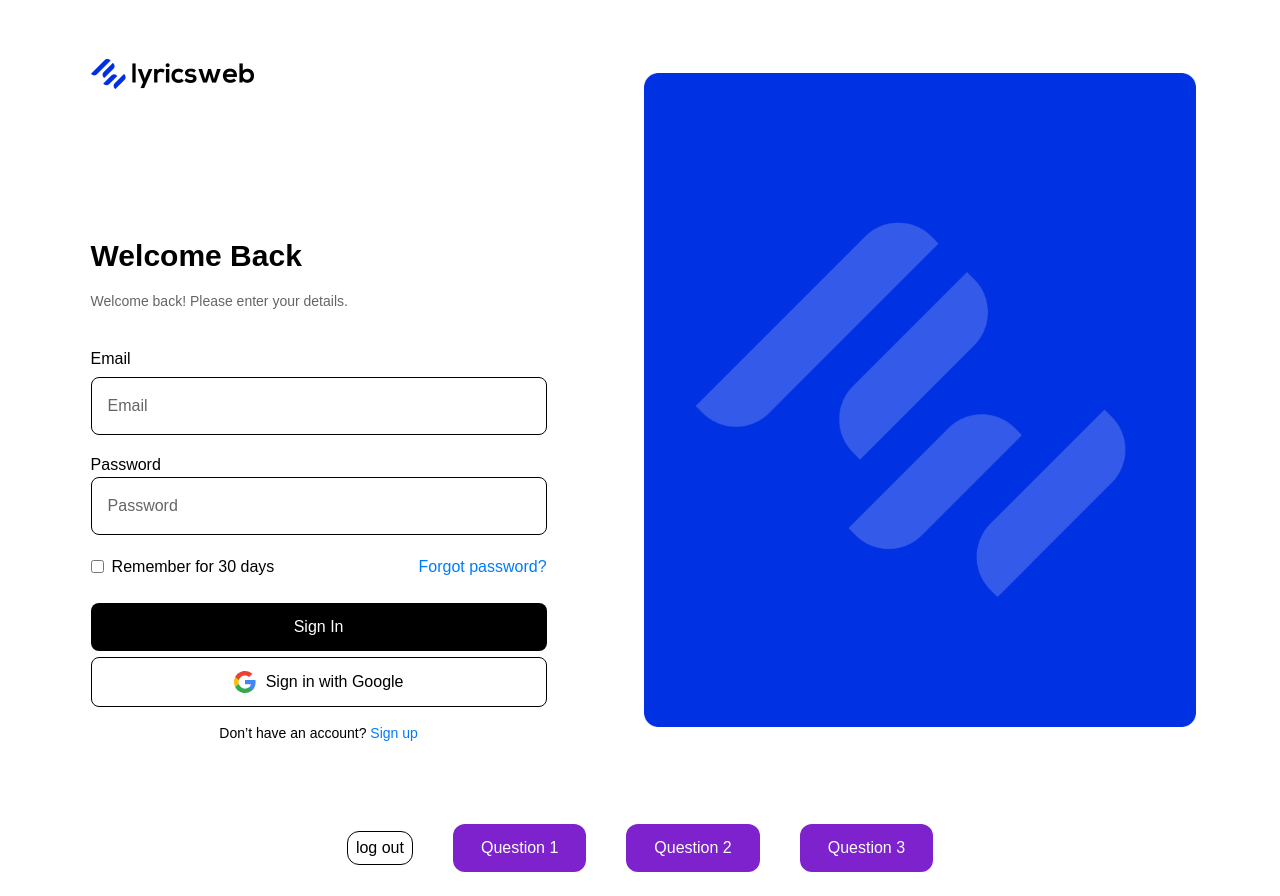
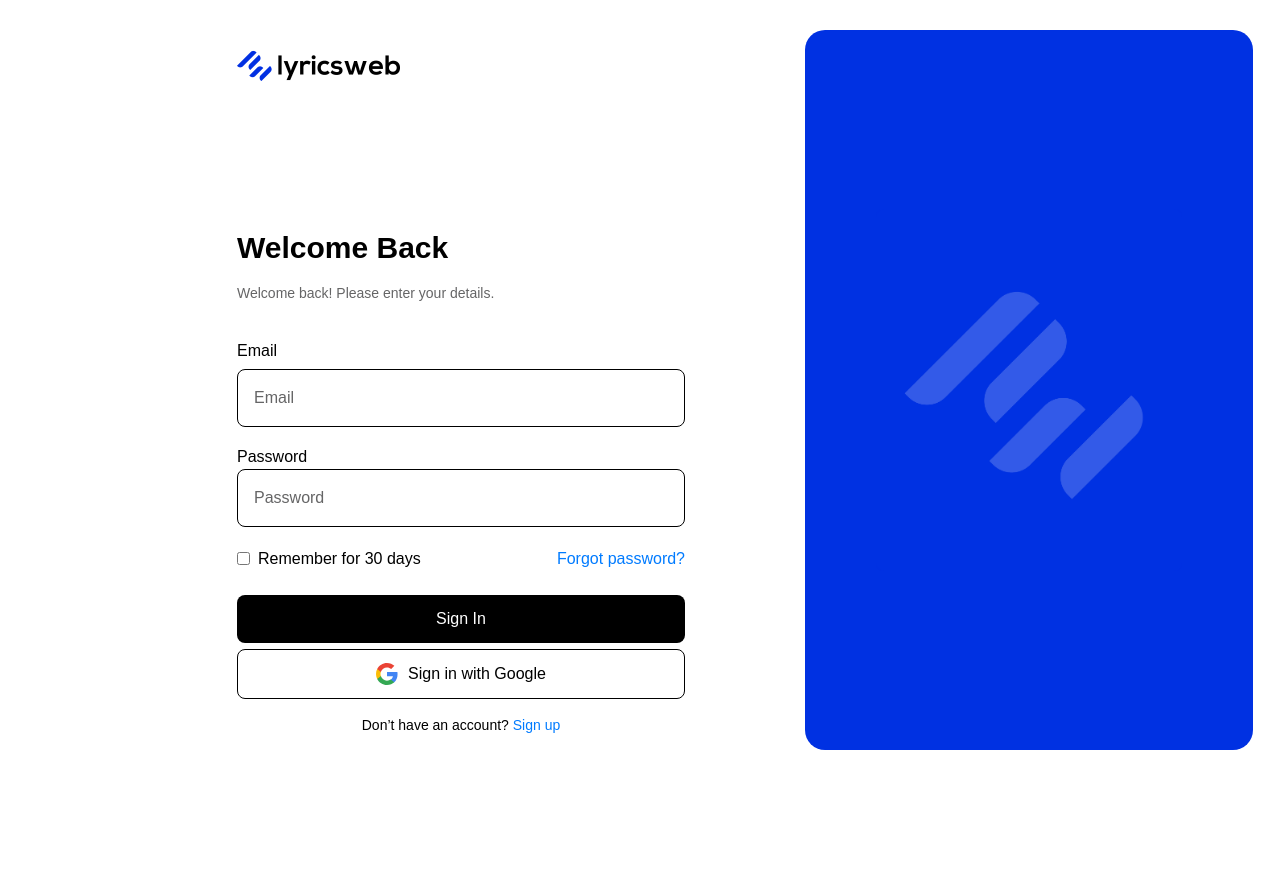
Before and after one commit to sonambishnoi550/next-js-text, a Next.js app: page / in a window 1280 px wide. After the commit the page ends 800 px from the top, so only its background shows below. Built offline with nearby package versions, Linux system fonts and the light colour scheme.

Commit message:
add button

```diff
--- a/src/app/page.tsx
+++ b/src/app/page.tsx
@@ -1,18 +1,15 @@
 
 import React from 'react'
-import MyForm from '@/components/MyForm'
-import ButtonQuestions from '@/components/ButtonQuestions'
 import MyLoginForm from '@/components/MyLoginForm'
-import Dashboard from '@/components/Dashboard'
+
 
 
 const page = () => {
   return (
     <div>
-      {/* <MyForm />
-      <ButtonQuestions /> */}
+
       <MyLoginForm />
-      <Dashboard/>
+
     </div>
   )
 }
--- a/src/components/MyForm.tsx
+++ b/src/components/MyForm.tsx
@@ -50,7 +50,7 @@ const MyForm = () => {
     };
 
     return (
-        <div className="min-h-screen flex lg:justify-end justify-center relative pr-[27px] max-sm:px-[35px] xl:pl-[237px] pl-10 pt-[30px]">
+        <div className="min-h-screen flex lg:justify-end justify-center pr-[27px] max-sm:px-[35px] xl:pl-[237px] pl-10 pt-[30px]">
             <div className="justify-end gap-[120px] flex">
                 <div className="container ml-auto">
                     <img className="pt-[19.37px]" src="../assets/images/png/logo.png" alt="logo" width={163} height={31} />
--- a/src/components/MyLoginForm.tsx
+++ b/src/components/MyLoginForm.tsx
@@ -69,12 +69,12 @@ const MyLoginForm = () => {
     };
 
     return (
-        <div className="min-h-screen flex items-center justify-center">
-            <div className="items-center justify-between flex">
-                <div className="container px-[35px]">
+        <div className="min-h-screen flex lg:justify-end justify-center pr-[27px] max-sm:px-[35px] xl:pl-[237px] pl-10 pt-[30px]">
+            <div className="justify-end gap-[120px] flex">
+                <div className="container ml-auto">
                     {/* logo */}
                     <a href="http://localhost:3000/">
-                        <img src="../assets/images/png/logo.png" alt="logo" width={163} height={31} />
+                        <img className="pt-[19.37px]" src="../assets/images/png/logo.png" alt="logo" width={163} height={31} />
                     </a>
                     <h1 className="font-semibold text-3xl leading-[58.5px] text-black md:pt-[138px] pt-[90px]">Welcome Back</h1>
                     <p className="text-sm leading-[30px] text-gray">Welcome back! Please enter your details.</p>
@@ -148,8 +148,8 @@ const MyLoginForm = () => {
                         </p>
                     </form>
                 </div>
-                <div className="my-9 mr-7 w-full md:block hidden">
-                    <img src="./assets/images/png/form-image.png" alt="form-image" width={759} height={899} />
+                <div className="w-full md:block hidden">
+                    <img className="w-full bg-darkBlue rounded-[20px] py-[179px] px-[71px]" src="./assets/images/png/form-image.png" alt="form-image" width={759} height={899} />
                 </div>
             </div>
         </div>
```
